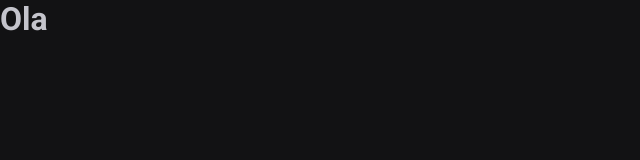
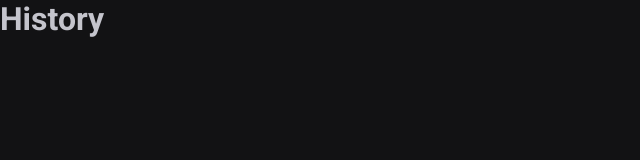
Before and after one commit to pedrohfreitas01/PomoFocus, a React (Vite) app: page /history in a window 1280 px wide. Shown: the top 160 px of the page, without its empty margins (0-640 px from the left). Built offline with nearby package versions, Linux system fonts and the light colour scheme.

Commit message:
🚏 feat: add react-router-dom and configure app routes

```diff
--- a/package.json
+++ b/package.json
@@ -12,6 +12,7 @@
   "dependencies": {
     "react": "^19.1.0",
     "react-dom": "^19.1.0",
+    "react-router-dom": "^6.30.0",
     "styled-components": "^6.1.18"
   },
   "devDependencies": {
--- a/src/App.tsx
+++ b/src/App.tsx
@@ -1,15 +1,16 @@
-import { ThemeProvider } from "styled-components"
-import { defaultTheme } from "./styles/Themes/default"
-import { GlobalStyle } from "./styles/global"
-
-
+import { ThemeProvider } from "styled-components";
+import { defaultTheme } from "./styles/Themes/default";
+import { GlobalStyle } from "./styles/global";
+import { Router } from "./Components/Router";
+import { BrowserRouter } from "react-router-dom";
 
 export function App() {
   return (
     <ThemeProvider theme={defaultTheme}>
-      <h1>Ola</h1>
-
-      <GlobalStyle/>
+      <BrowserRouter>
+        <Router />
+      </BrowserRouter>
+      <GlobalStyle />
     </ThemeProvider>
-  )
+  );
 }
--- /dev/null
+++ b/src/Components/Router.tsx
@@ -0,0 +1,12 @@
+import { Route, Routes } from "react-router-dom";
+import { Home } from "../pages/Home";
+import { History } from "../pages/History";
+
+export function Router() {
+  return (
+    <Routes>
+      <Route path="/" element={<Home />} />
+      <Route path="/history" element={<History />} />
+    </Routes>
+  );
+}
--- /dev/null
+++ b/src/pages/History.tsx
@@ -0,0 +1,3 @@
+export function History() {
+  return <h1>History</h1>;
+}
--- /dev/null
+++ b/src/pages/Home.tsx
@@ -0,0 +1,5 @@
+export function Home() {
+    return (
+        <h1>Home</h1>
+    )
+}
```
Also changed, not shown: 1 other file (tests, documents, lock files or other folders).
